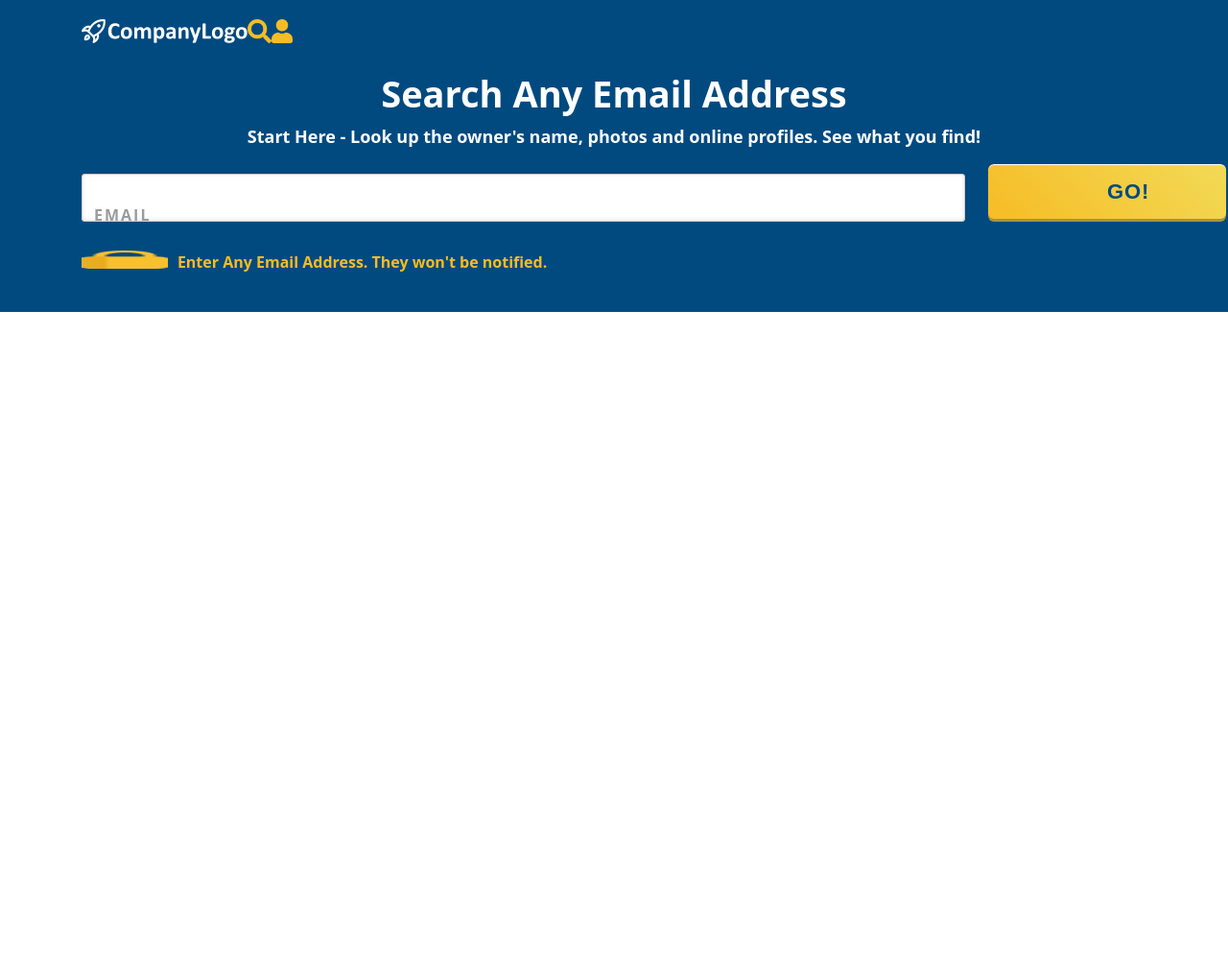
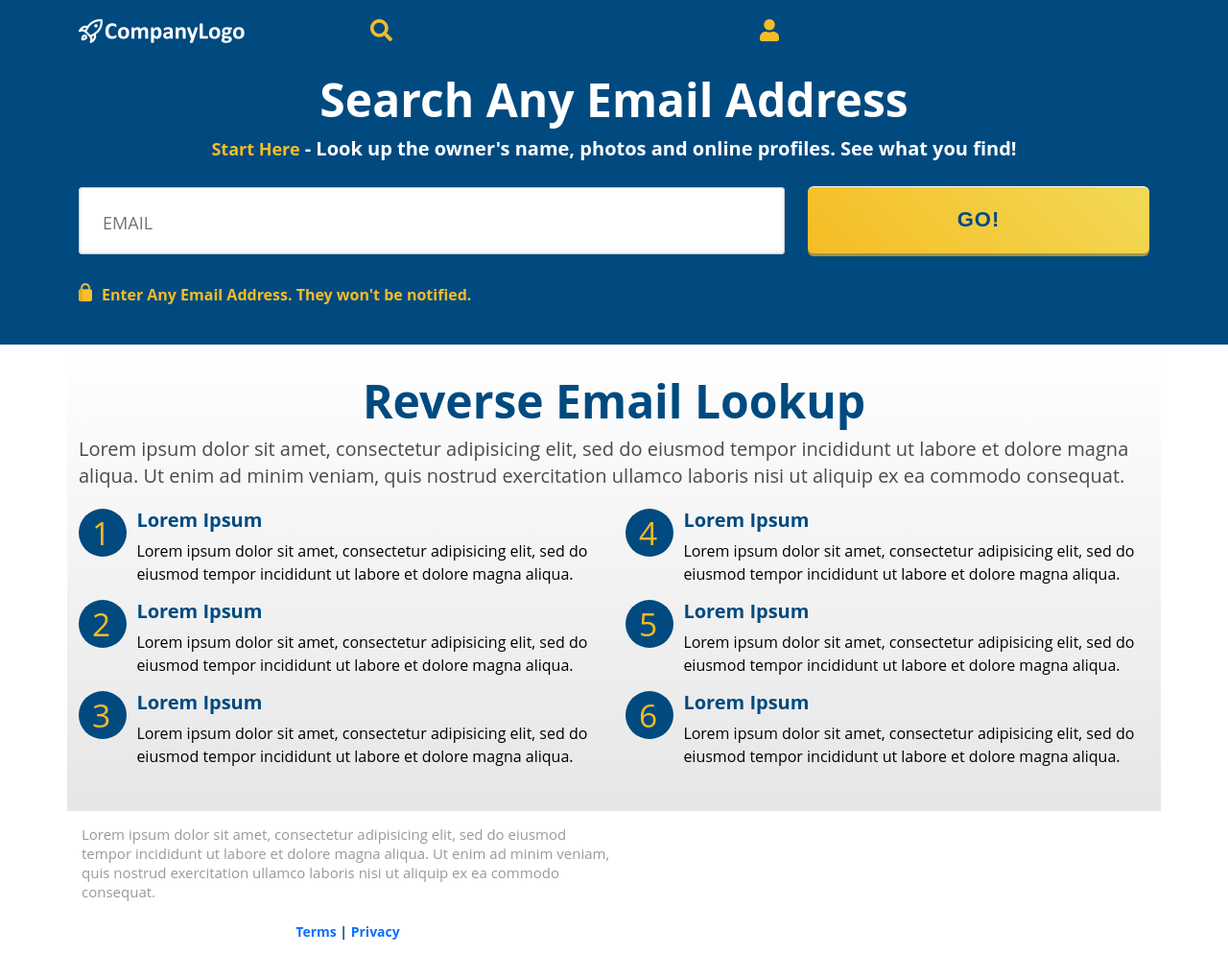
Before and after one commit to danips2292/testLVT, a plain HTML site: page Front-End-Test/pag2.html in a window 1280 px wide. Shown: the whole page at 96% size. Before the commit the page ends 800 px from the top, so only its background shows below. Drawn offline with nearby package versions, Linux system fonts and the light colour scheme.

Commit message:
added styles for tablet version

```diff
--- a/Front-End-Test/pag2.html
+++ b/Front-End-Test/pag2.html
@@ -16,33 +16,34 @@
         <nav class="top-nav">
             <div class="container">
                 <div class="row">
-                    <div class="col-sm-4">
+                    <div class="img-container col-sm-4">
                         <div class="logo">
                             <img src="assets/Logo@2x.png" alt="Company logo">
+                        </div>
+                        <div class="icon-search">
                             <img src="assets/icn_search@2x.png" alt="Icon search">
+                        </div>
+                        <div class="icon-person">
                             <img src="assets/icn_person@2x.png" alt="Icon person">
                         </div>
                     </div>
-                    <!-- <div class="col-sm-8">
-
-                    </div> -->
                 </div>
             </div>
         </nav>
         <section class="container search-area">
             <h1>Search Any Email Address</h1>
-            <h4>Start Here - Look up the owner's name, photos and online profiles. See what you find!</h4>
+            <h4><span class="text-start-here">Start Here</span> - Look up the owner's name, photos and online profiles. See what you find!</h4>
             <form id="header-search">
                 <div class="row">
-                    <div class="col-sm-10">
+                    <div class="col-md-8">
                         <div class="container-input">
                             <div class="input-email" id="input-email">
-                                <input type="text" name="email" id="email" required aria-required="true">
-                                <label>EMAIL</label>
+                                <input type="text" class="form-control" placeholder="EMAIL" name="search">
+                                <!-- <span class="help-block">Please correct the error</span> -->
                             </div>
                         </div>
                     </div>
-                    <div class="col-sm-2">
+                    <div class="col-md-4">
                         <button type="submit" class="btn-search" id="submit_btn">Go!</button>
                     </div>
                 </div>
@@ -55,20 +56,105 @@
             </div>
         </section>
     </header>
+    <section class="second-section container">
+        <div class="sub-container">
+            <h1 class="title-second-section">Reverse Email Lookup</h1>
+            <p class="lorem-information">
+                Lorem ipsum dolor sit amet, consectetur adipisicing elit, sed do eiusmod tempor incididunt ut labore
+                et dolore magna aliqua. Ut enim ad minim veniam, quis nostrud exercitation ullamco laboris nisi ut
+                aliquip
+                ex ea commodo consequat.
+            </p>
+        </div>
+        <div class="row third-container">
+            <div class="col-md-6">
+                <div class="bullet-container">
+                    <div>
+                        <span class="dot">1</span>
+                    </div>
+                    <div class="bullet-container-information">
+                        <h2 class="bullet-title">Lorem Ipsum</h2>
+                        <p class="bullet-information">Lorem ipsum dolor sit amet, consectetur adipisicing elit,
+                            sed do eiusmod tempor incididunt ut labore et dolore magna aliqua.</p>
+                    </div>
+                </div>
+
+                <div class="bullet-container">
+                    <div>
+                        <span class="dot">2</span>
+                    </div>
+                    <div class="bullet-container-information">
+                        <h2 class="bullet-title">Lorem Ipsum</h2>
+                        <p class="bullet-information">Lorem ipsum dolor sit amet, consectetur adipisicing elit,
+                            sed do eiusmod tempor incididunt ut labore et dolore magna aliqua.</p>
+                    </div>
+                </div>
+                <div class="bullet-container">
+                    <div>
+                        <span class="dot">3</span>
+                    </div>
+                    <div class="bullet-container-information">
+                        <h2 class="bullet-title">Lorem Ipsum</h2>
+                        <p class="bullet-information">Lorem ipsum dolor sit amet, consectetur adipisicing elit,
+                            sed do eiusmod tempor incididunt ut labore et dolore magna aliqua.</p>
+                    </div>
+                </div>
+            </div>
+            <div class="col-md-6">
+                <div class="bullet-container">
+                    <div>
+                        <span class="dot">4</span>
+                    </div>
+                    <div class="bullet-container-information">
+                        <h2 class="bullet-title">Lorem Ipsum</h2>
+                        <p class="bullet-information">Lorem ipsum dolor sit amet, consectetur adipisicing elit,
+                            sed do eiusmod tempor incididunt ut labore et dolore magna aliqua.</p>
+                    </div>
+                </div>
+
+                <div class="bullet-container">
+                    <div>
+                        <span class="dot">5</span>
+                    </div>
+                    <div class="bullet-container-information">
+                        <h2 class="bullet-title">Lorem Ipsum</h2>
+                        <p class="bullet-information">Lorem ipsum dolor sit amet, consectetur adipisicing elit,
+                            sed do eiusmod tempor incididunt ut labore et dolore magna aliqua.</p>
+                    </div>
+                </div>
+                <div class="bullet-container">
+                    <div>
+                        <span class="dot">6</span>
+                    </div>
+                    <div class="bullet-container-information">
+                        <h2 class="bullet-title">Lorem Ipsum</h2>
+                        <p class="bullet-information">Lorem ipsum dolor sit amet, consectetur adipisicing elit,
+                            sed do eiusmod tempor incididunt ut labore et dolore magna aliqua.</p>
+                    </div>
+                </div>
+            </div>
+        </div>
+    </section>
+    <footer class="footer container">
+        <div class="col-md-6">
+            <p class="footer-information">
+                Lorem ipsum dolor sit amet, consectetur adipisicing elit, sed do eiusmod tempor incididunt ut labore et
+                dolore
+                magna aliqua. Ut enim ad minim veniam, quis nostrud exercitation ullamco laboris nisi ut aliquip ex ea
+                commodo consequat.
+            </p>
+        </div>
+        <div class="col-md-6 text-terms">
+            <a href="#" target="_blank">Terms</a>
+            |
+            <a href="#" target="_blank">Privacy</a>
+        </div>
+
+    </footer>
 
     <script src="https://cdn.jsdelivr.net/npm/bootstrap@5.0.0-beta1/dist/js/bootstrap.bundle.min.js"
         integrity="sha384-ygbV9kiqUc6oa4msXn9868pTtWMgiQaeYH7/t7LECLbyPA2x65Kgf80OJFdroafW"
         crossorigin="anonymous"></script>
-
-    <!-- <script src="https://code.jquery.com/jquery-3.2.1.slim.min.js"
-        integrity="sha384-KJ3o2DKtIkvYIK3UENzmM7KCkRr/rE9/Qpg6aAZGJwFDMVNA/GpGFF93hXpG5KkN"
-        crossorigin="anonymous"></script>
-    <script src="https://cdnjs.cloudflare.com/ajax/libs/popper.js/1.12.9/umd/popper.min.js"
-        integrity="sha384-ApNbgh9B+Y1QKtv3Rn7W3mgPxhU9K/ScQsAP7hUibX39j7fakFPskvXusvfa0b4Q"
-        crossorigin="anonymous"></script>
-    <script src="https://maxcdn.bootstrapcdn.com/bootstrap/4.0.0/js/bootstrap.min.js"
-        integrity="sha384-JZR6Spejh4U02d8jOt6vLEHfe/JQGiRRSQQxSfFWpi1MquVdAyjUar5+76PVCmYl"
-        crossorigin="anonymous"></script> -->
 </body>
 
 </html>
--- a/Front-End-Test/styles.css
+++ b/Front-End-Test/styles.css
@@ -48,7 +48,7 @@ body {
   .top-nav{
       padding-top: 20px;
   }
-  .container{
+  .box{
     margin-right: auto;
     margin-left: auto;
     padding: 0 15px;
@@ -73,6 +73,14 @@ body {
 
   .search-area{
       padding-bottom: 40px;
+  }
+  .text-start-here{
+    font-weight: bold;
+    font-size: 18px;
+    color: #F6BC25;
+    letter-spacing: 0;
+    text-align: center;
+    line-height: 22px;
   }
   .search-area h1 {
     font-size: 38px;
@@ -154,7 +162,7 @@ body {
 
   .yellow-text img{
     display: flex;
-    width: 9%;
+    width: 24px;
     height: 19px;
     padding-right: 10px;
   }
@@ -165,15 +173,21 @@ body {
   }
   .sub-container {
     padding-top: 30px;
-}
+  }
+
+  .third-container{
+    padding: 20px 0 15px 0;
+  }
+
   .bullet-container{
     display: flex;
     flex-direction: row;
     justify-content: flex-start;
     align-items: flex-start;
     align-content: flex-start;
-    padding: 20px 0 15px 0;
+    padding-bottom: 15px;
   }
+
   .bullet{
     display: flex;
     flex-direction: column;
@@ -190,6 +204,8 @@ body {
     color: #F6BC25;
     letter-spacing: 0;
     text-align: center;
+    line-height: 50px;
+    padding-left: 17px;
   }
 
   .bullet-container-information{
@@ -244,17 +260,49 @@ body {
 
 }
 
-  /* small tablet styles */
-  @media screen and (min-width: 620px){
-
+/*large tablet and laptop styles*/
+@media screen and (min-width: 768px){
+  .search-area h1 {
+    font-size: 48px;
   }
-
-  /*large tablet and laptop styles*/
-  @media screen and (min-width: 960px){
-
+  .search-area h4{
+    font-size: 20px;
+    line-height: 24px;
+  }
+  .input-email {
+    height: 70px;
+  }
+  .container-input input {
+    top: 21px;
+  }
+  .btn-search {
+    padding: 14px 71px;
+    width: 100%;
+    margin-top: 9px;
+    height: 70px;
+}
+  .title-second-section {
+    font-size: 48px;
+  }
+  .lorem-information {
+    font-size: 20px;
+  }
+  .dot{
+    font-size: 33.6px;
+    padding-left: 14px;
+  }
+  .footer{
+    padding: 14px 15px 14px 15px;
+  }
+  .footer-information {
+    padding-bottom: 0;
+  }
+  .text-terms {
+    margin-top: 21px;
+}
 }
 
 /* desktop styles*/
-@media screen and (min-width:1200px){
+@media screen and (min-width:1140px){
 
 }
```
Also changed, not shown: Front-End-Test/index.html (+20 -18 lines).
